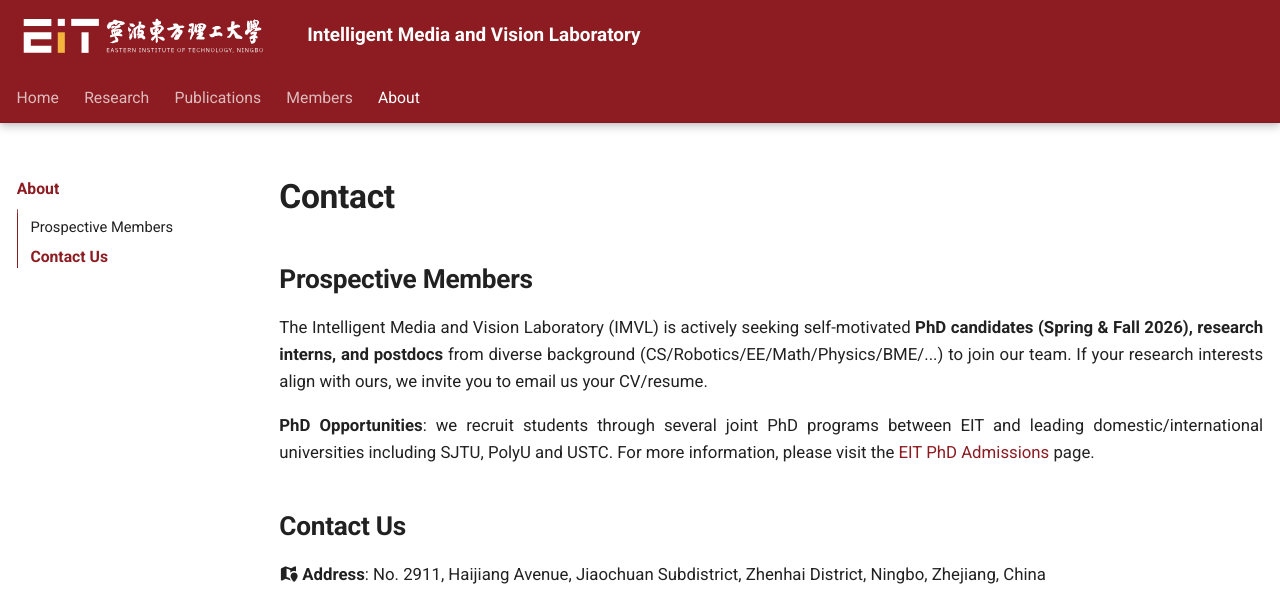
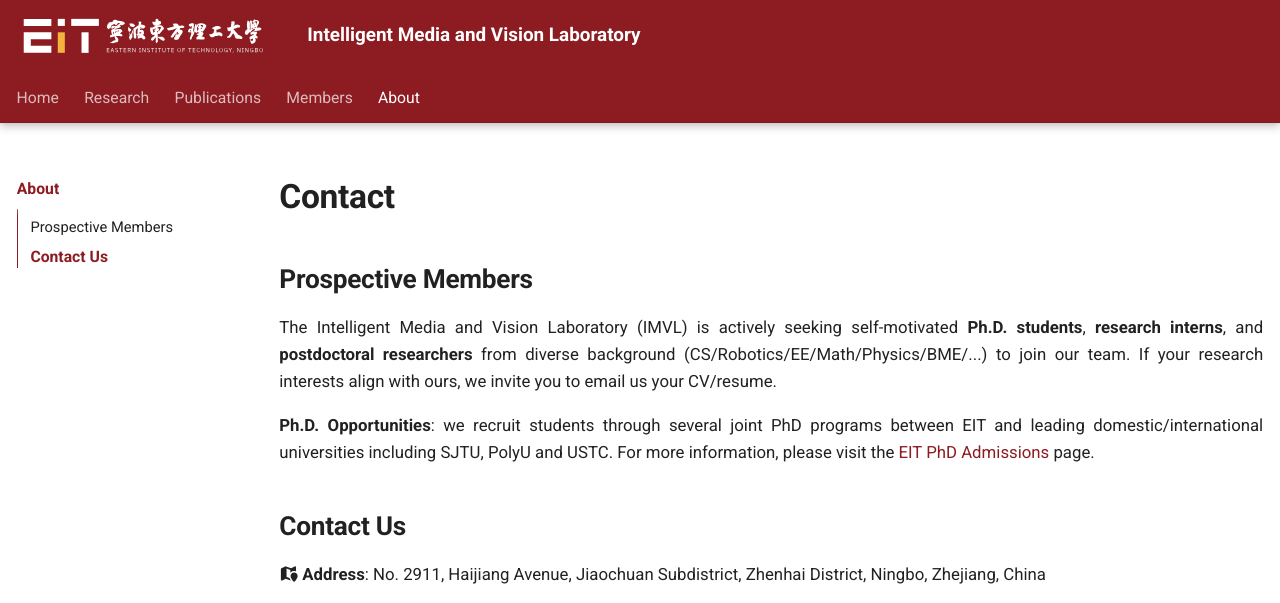
Before and after one commit to myismyname/IMVL-Homepage, an MkDocs documentation site: the page built from docs/contact.md, in a window 1280 px wide and 1400 px high. Shown: the top 603 px of the window. Built offline with MkDocs 1.6.1 and Material for MkDocs 9.7.7, drawn with Linux system fonts in a browser that asks for light colours; some of the changed text lies outside the part shown; grey boxes are pictures that could not be loaded.

Commit message:
update about

```diff
--- a/docs/contact.md
+++ b/docs/contact.md
@@ -6,9 +6,9 @@
 ## **Prospective Members**
 
 
-The Intelligent Media and Vision Laboratory (IMVL) is actively seeking self-motivated **PhD candidates (Spring & Fall 2026), research interns, and postdocs** from diverse background (CS/Robotics/EE/Math/Physics/BME/...) to join our team. If your research interests align with ours, we invite you to email us your CV/resume.
+The Intelligent Media and Vision Laboratory (IMVL) is actively seeking self-motivated **Ph.D. students**, **research interns**, and **postdoctoral researchers** from diverse background (CS/Robotics/EE/Math/Physics/BME/...) to join our team. If your research interests align with ours, we invite you to email us your CV/resume.
 
-**PhD Opportunities**: we recruit students through several joint PhD programs between EIT and leading domestic/international universities including SJTU, PolyU and USTC. For more information, please visit the [EIT PhD Admissions](https://www.eitech.edu.cn/457/list.htm) page.
+**Ph.D. Opportunities**: we recruit students through several joint PhD programs between EIT and leading domestic/international universities including SJTU, PolyU and USTC. For more information, please visit the [EIT PhD Admissions](https://www.eitech.edu.cn/yjszs_131/list.htm) page.
 
 ## **Contact Us**
 
@@ -69,4 +69,4 @@ The Intelligent Media and Vision Laboratory (IMVL) is actively seeking self-moti
   </script>
 </html>
 
-:fontawesome-solid-envelope: **E-mail**: wzeng-vp[at]eitech.edu.cn
+:fontawesome-solid-envelope: **E-mail**: xliu1@idt.eitech.edu.cn
```
Also changed, not shown: docs/members.md (+1 -1 lines).
